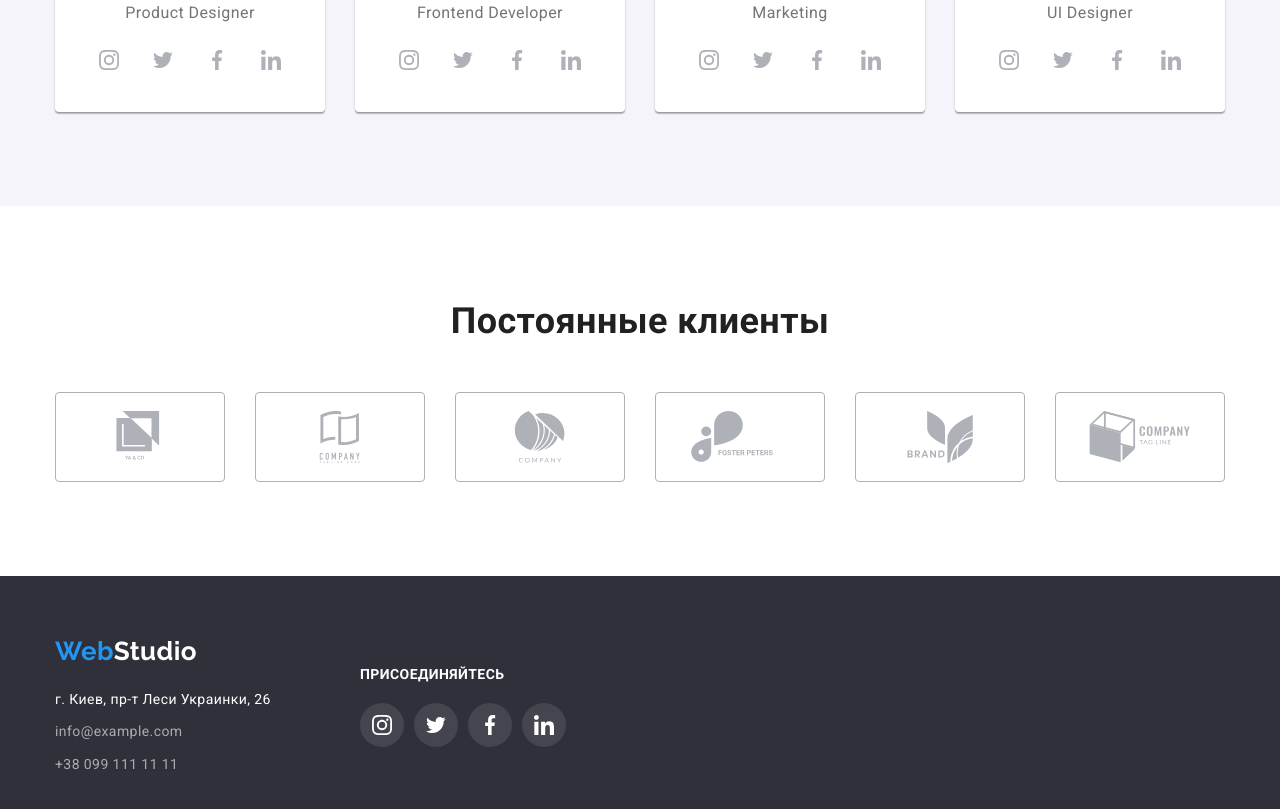
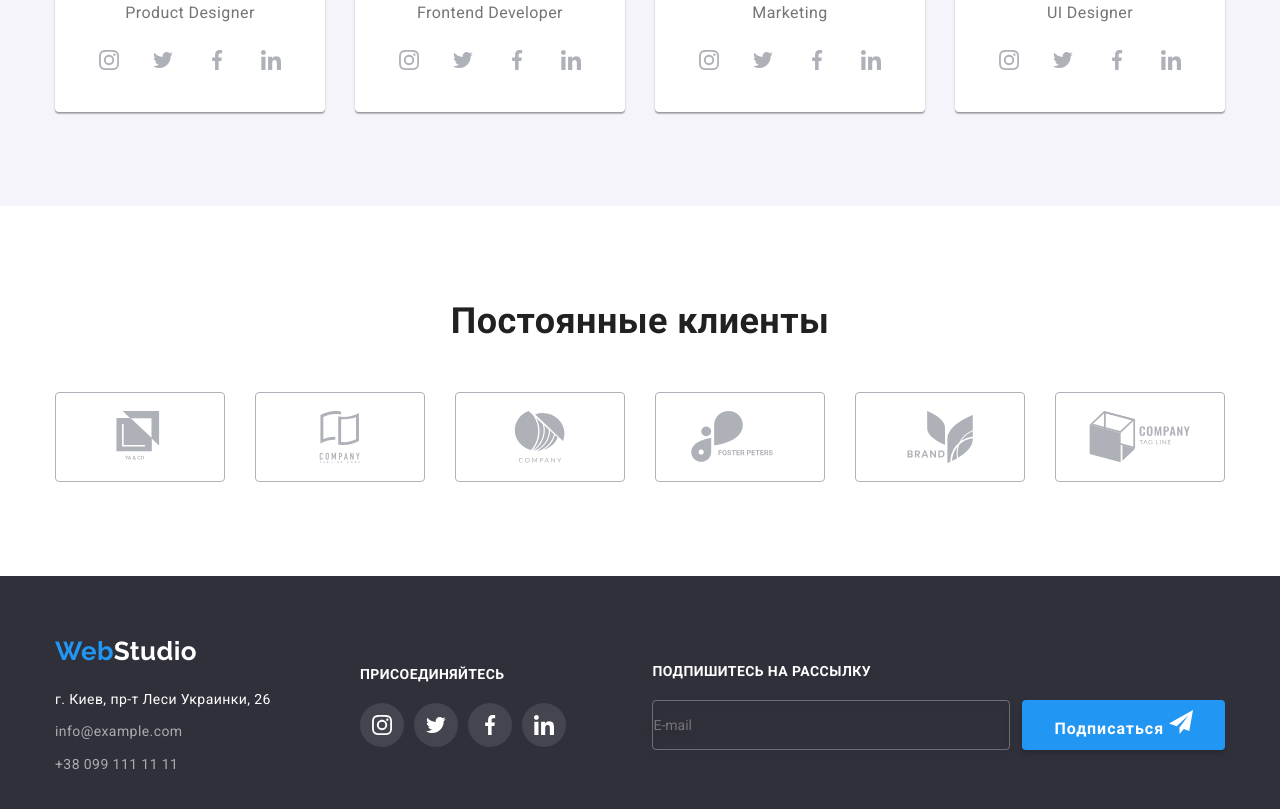
Before and after one commit to ulantemirbekov/goit-markup-hw-06, a plain HTML site: page index.html in a window 1280 px wide. Shown: the part 2113-2922 px from the top of the page. Drawn offline with nearby package versions, Linux system fonts and the light colour scheme.

Commit message:
subscribe form added

```diff
--- a/css/styles.css
+++ b/css/styles.css
@@ -528,6 +528,38 @@ footer .social-list-svg {
 	fill: var(--primary-white-color);
 }
 
+.footer-subscribe {
+	margin-left: auto;
+}
+
+.subscribe-title {
+	margin-bottom: 20px;
+	font-weight: 700;
+	line-height: 1.14;
+	text-transform: uppercase;
+	color: var(--primary-white-color);
+}
+
+.subscribe-form {
+	display: flex;
+}
+
+.subscribe-input {
+	width: 358px;
+	height: 50px;
+	border: 1px solid rgba(255, 255, 255, 0.3);
+	border-radius: 4px;
+	margin-right: 12px;
+	background: transparent;
+	filter: drop-shadow(0px 4px 4px rgba(0, 0, 0, 0.15));
+}
+
+.subscribe-send-svg {
+	width: 24px;
+	height: 24px;
+	fill: currentColor;
+}
+
 /* Backdrop */
 
 .backdrop {
--- a/index.html
+++ b/index.html
@@ -387,6 +387,17 @@
             </li>
           </ul>
         </div>
+        <div class="footer-subscribe">
+          <p class="subscribe-title">Подпишитесь на рассылку</p>
+          <form action="#" class="subscribe-form">
+            <input type="email" name="subscribe-input" id="" class="subscribe-input" placeholder="E-mail">
+            <button type="button" class="subscribe-btn button">Подписаться
+              <svg class="subscribe-send-svg">
+                <use href="./img/icon-send.svg#icon-icon-send"></use>
+              </svg>
+            </button>
+          </form>
+        </div>
       </div>
     </footer>
 
```
Also changed, not shown: img/icon-send.svg (added).
